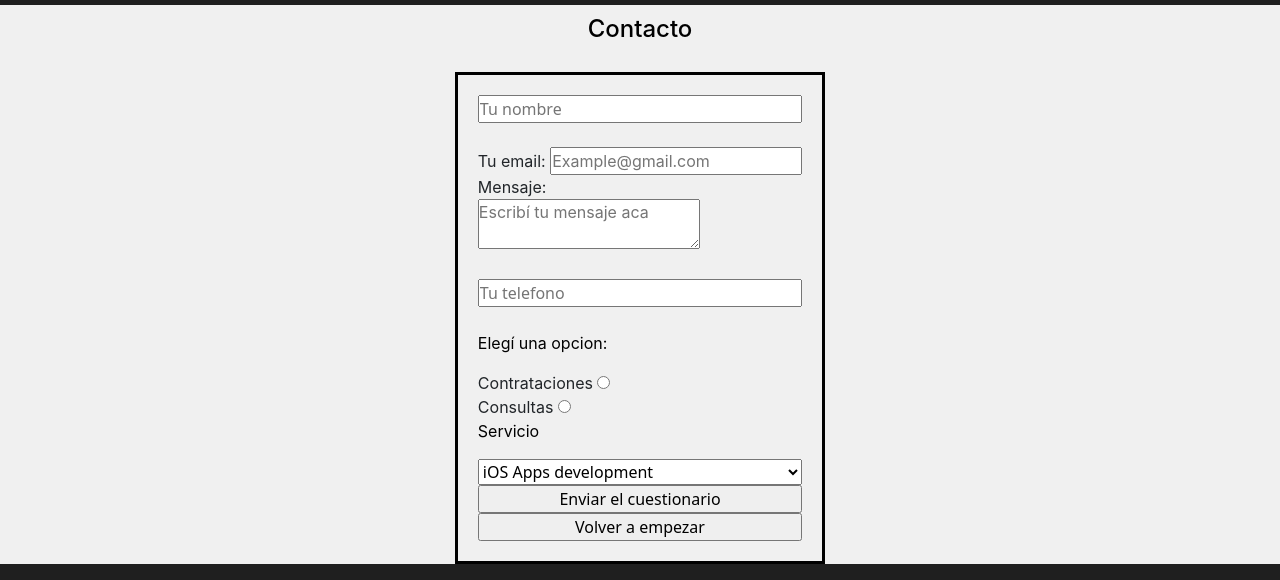
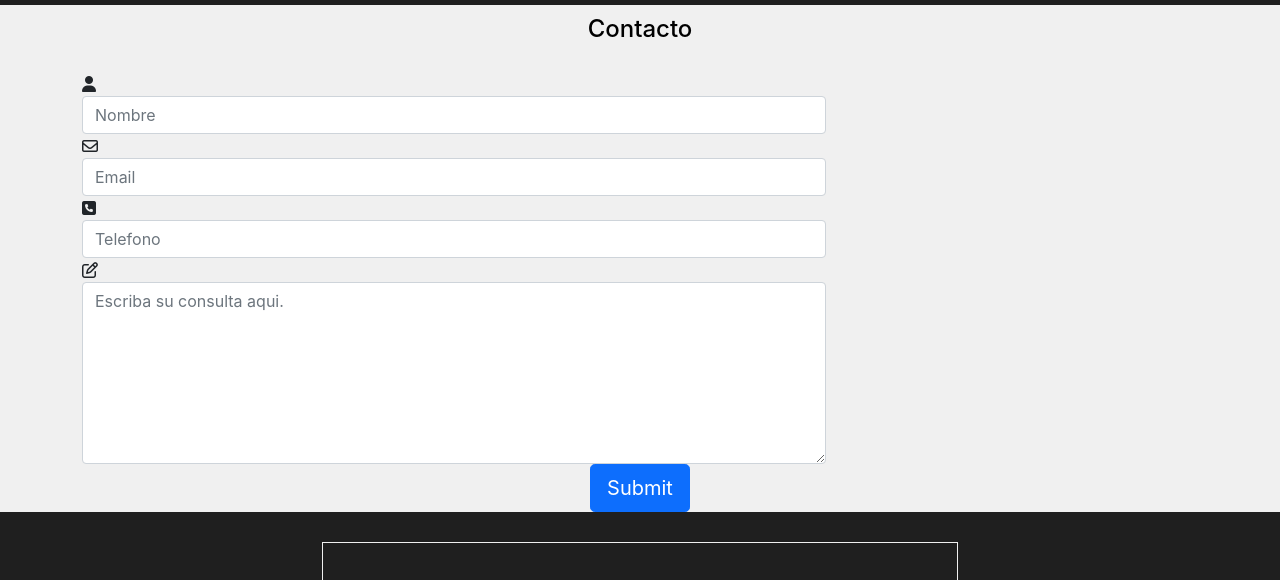
Before and after one commit to SantiaGod05/proyectoSantiagoLombardi, a plain HTML site: page secciones/contacto.html in a window 1280 px wide. Shown: the part 51-631 px from the top of the page. Drawn offline with nearby package versions, Linux system fonts and the light colour scheme.

Commit message:
first commit

```diff
--- a/estilos/style.css
+++ b/estilos/style.css
@@ -66,12 +66,6 @@ nav ul li a {
 
 /* MAIN */
 
-
-.Container{
-    width: 100%;
-    margin-left: auto;
-    margin-right: auto;
-}
 
 a{
     text-decoration: none;
@@ -178,6 +172,9 @@ section iframe{
 	transform: scale(1.3);
 }
 
+.row{
+    justify-content: center;
+}
 
 /* FOOTER */
 
--- a/secciones/contacto.html
+++ b/secciones/contacto.html
@@ -35,35 +35,50 @@
             <h1>Contacto</h1>
         </section>
         <section>
-            <article class="formularioContacto">
-                <!-- el formulario no me es de utilidad por lo menos por ahora, ni se como editarlo visualmente con css, asique lo dejo asi nomas -->
-                <form action="#">
-                    <input type="text" placeholder="Tu nombre"><br>
-                    <label for="email">Tu email:
-                        <input type="email" placeholder="Example@gmail.com" name="email"><br>
-                    </label>
-                    <label for="Mensaje"> Mensaje:<br>
-                        <textarea placeholder="Escribí tu mensaje aca"></textarea>
-                    </label> <br>
-                    <input type="number" placeholder="Tu telefono"><br>
-                    <div><p>Elegí una opcion:</p>
-                        <div>Contrataciones
-                            <input type="radio" name="lado" value="Contrataciones">
-                        </div>
-                        <div>Consultas
-                            <input type="radio" name="lado" value="Consultas">
+            <div class="container">
+                <div class="row">
+                    <div class="col-md-12">
+                        <div class="well well-sm">
+                            <form class="form-horizontal" method="post">
+                                <fieldset>
+                                    <div class="form-group">
+                                        <span class="col-md-1 col-md-offset-2 text-center"><i class="fa fa-user bigicon"></i></span>
+                                        <div class="col-md-8">
+                                            <input id="fname" name="name" type="text" placeholder="Nombre" class="form-control">
+                                        </div>
+                                    </div>
+                                    <div class="form-group">
+                                        <span class="col-md-1 col-md-offset-2 text-center"><i class="fa fa-envelope-o bigicon"></i></span>
+                                        <div class="col-md-8">
+                                            <input id="email" name="email" type="text" placeholder="Email" class="form-control">
+                                        </div>
+                                    </div>
+
+                                    <div class="form-group">
+                                        <span class="col-md-1 col-md-offset-2 text-center"><i class="fa fa-phone-square bigicon"></i></span>
+                                        <div class="col-md-8">
+                                            <input id="phone" name="phone" type="text" placeholder="Telefono" class="form-control">
+                                        </div>
+                                    </div>
+
+                                    <div class="form-group">
+                                        <span class="col-md-1 col-md-offset-2 text-center"><i class="fa fa-pencil-square-o bigicon"></i></span>
+                                        <div class="col-md-8">
+                                            <textarea class="form-control" id="message" name="message" placeholder="Escriba su consulta aqui." rows="7"></textarea>
+                                        </div>
+                                    </div>
+
+                                    <div class="form-group">
+                                        <div class="col-md-12 text-center">
+                                            <button type="submit" class="btn btn-primary btn-lg">Submit</button>
+                                        </div>
+                                    </div>
+                                </fieldset>
+                            </form>
                         </div>
                     </div>
-                    <p>Servicio</p>
-                    <select name="letra" id="letra">
-                        <option value="x">iOS Apps development</option>
-                        <option value="y">Android Apps development</option>
-                        <option value="z">Web development</option>
-                    </select>
-                    <input type="submit" value="Enviar el cuestionario">
-                    <input type="reset" value="Volver a empezar">
-                </form>
-            </article>
+                </div>
+            </div>
         </section>
     </main>
     <footer>
```
Also changed, not shown: estilos/coder.svg (deleted).
